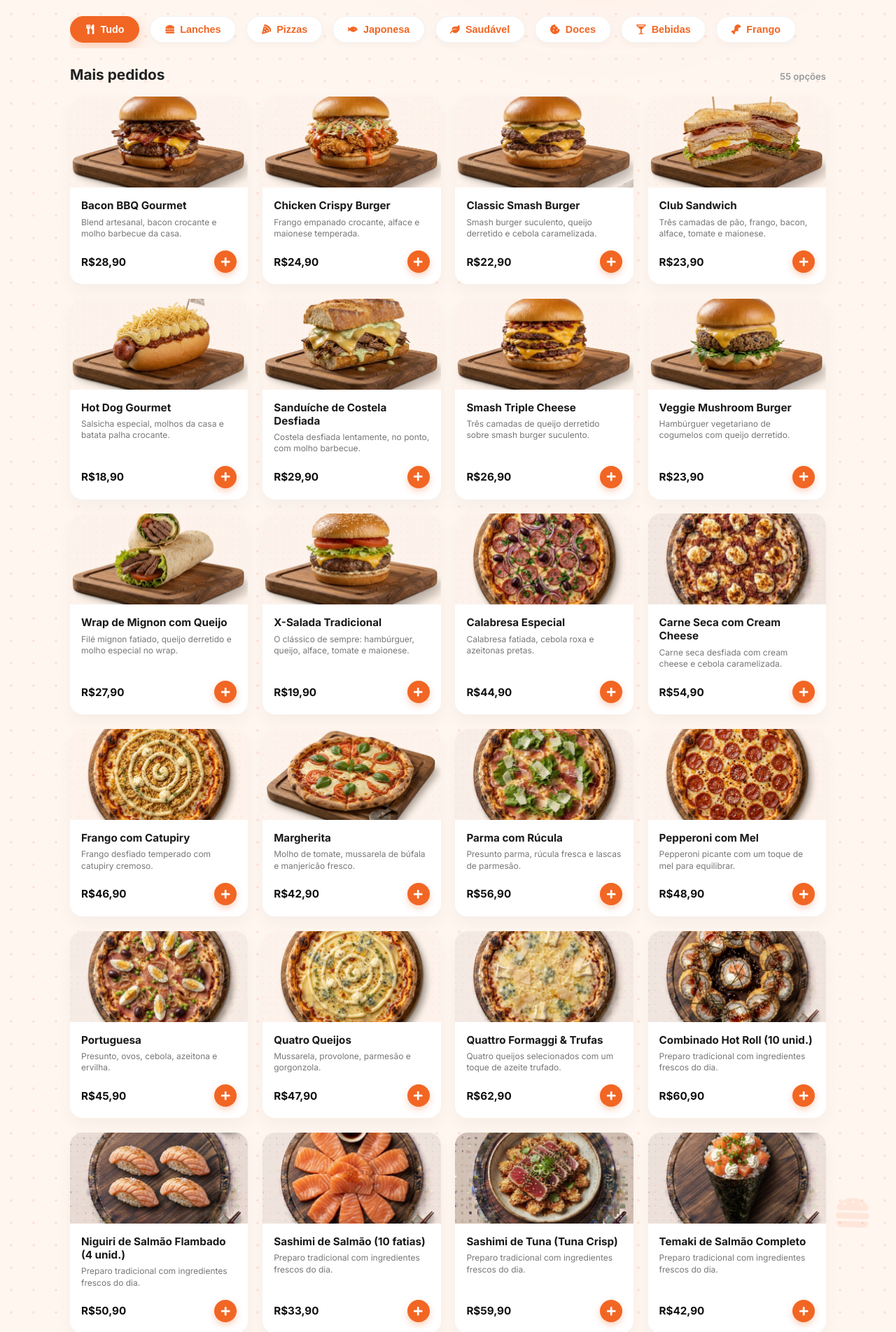
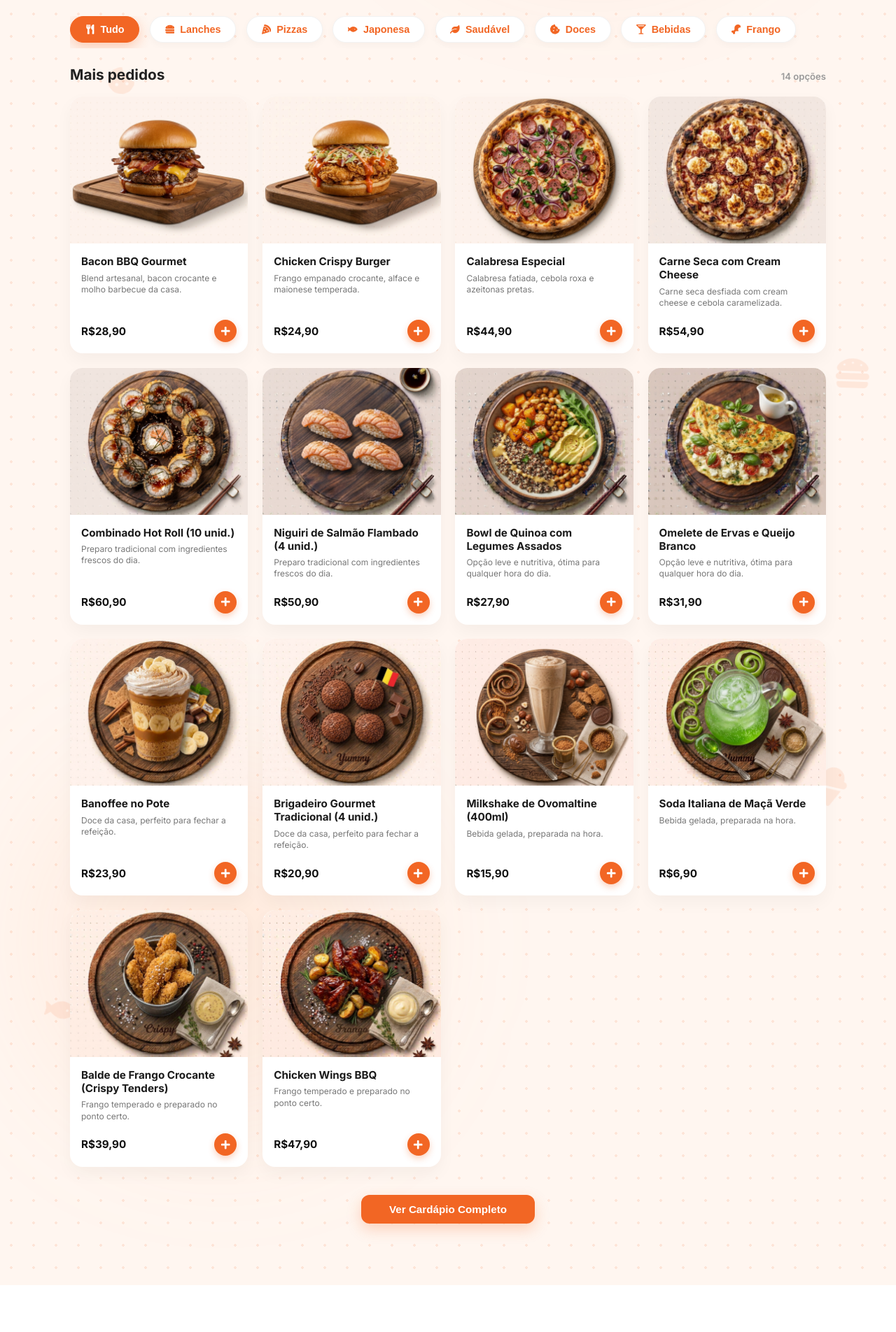
Before and after one commit to gidelmarjr-art/yummy, a React (Create React App) app in the folder frontend/: page /home in a window 1280 px wide. Shown: the part 572-2476 px from the top of the page at 70% size. After the commit the page ends 2409 px from the top, so only its background shows below. Built offline with nearby package versions, Linux system fonts and the light colour scheme.

Commit message:
Atualização da Homepage

```diff
--- a/frontend/src/apps/web/pages/Cliente/Homepage/Homepage.css
+++ b/frontend/src/apps/web/pages/Cliente/Homepage/Homepage.css
@@ -306,7 +306,7 @@
 
 .product-img-wrapper {
   width: 100%;
-  height: 130px;
+  height: 210px;
   overflow: hidden;
 }
 
--- a/frontend/src/apps/web/pages/Cliente/Homepage/Homepage.jsx
+++ b/frontend/src/apps/web/pages/Cliente/Homepage/Homepage.jsx
@@ -41,6 +41,20 @@ const CATEGORIES = [
 // a partir das fotos em src/imgs/<Categoria>/. Basta adicionar uma nova
 // imagem lá dentro que ela aparece aqui sem precisar editar este arquivo.
 
+// Quantos produtos de cada categoria aparecem na aba "Tudo" (destaques)
+const HIGHLIGHTS_PER_CATEGORY = 2;
+
+// Monta os destaques pegando N produtos de cada categoria (na ordem em que
+// aparecem em PRODUCTS), em vez de mostrar o cardápio inteiro de uma vez.
+function getHighlights(products, categoryIds, count) {
+  const highlights = [];
+  categoryIds.forEach((categoryId) => {
+    const fromCategory = products.filter((p) => p.category === categoryId);
+    highlights.push(...fromCategory.slice(0, count));
+  });
+  return highlights;
+}
+
 export default function Home() {
   const containerRef = useRef(null);
   const bannerRef = useRef(null);
@@ -51,9 +65,15 @@ export default function Home() {
 
   const CATEGORIAS_REAIS = CATEGORIES.filter((c) => c.id !== "todos");
 
+  const highlightProducts = getHighlights(
+    PRODUCTS,
+    CATEGORIAS_REAIS.map((c) => c.id),
+    HIGHLIGHTS_PER_CATEGORY,
+  );
+
   const filteredProducts =
     activeCategory === "todos"
-      ? PRODUCTS
+      ? highlightProducts
       : PRODUCTS.filter((p) => p.category === activeCategory);
 
   const activeLabel =
@@ -329,7 +349,7 @@ export default function Home() {
             className="btn-see-more"
             onClick={() => setMostrarTudo((v) => !v)}
           >
-            {mostrarTudo ? "Ver menos" : "Ver mais"}
+            {mostrarTudo ? "Ver menos" : "Ver Cardápio Completo"}
           </button>
         </div>
 
--- a/frontend/src/apps/web/pages/Cliente/MenuCarrossel/MenuCarrossel.css
+++ b/frontend/src/apps/web/pages/Cliente/MenuCarrossel/MenuCarrossel.css
@@ -101,7 +101,7 @@
 
 .menu-carousel-card__img {
   width: 100%;
-  height: 120px;
+  height: 165x;
   overflow: hidden;
 }
 
```
Also changed, not shown: frontend/src/apps/web/pages/Cliente/Homepage/Productsdata.js (+0 -16 lines).
